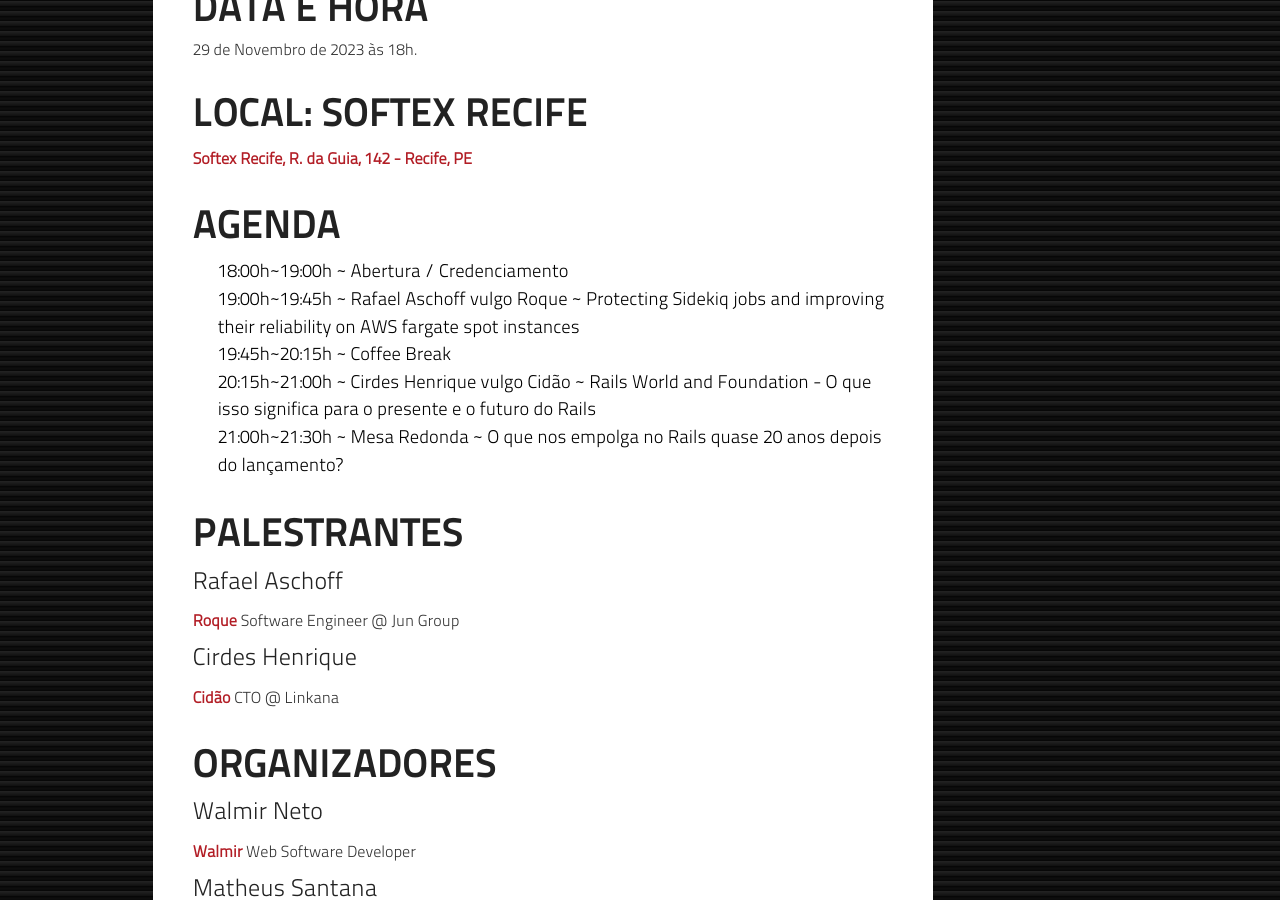
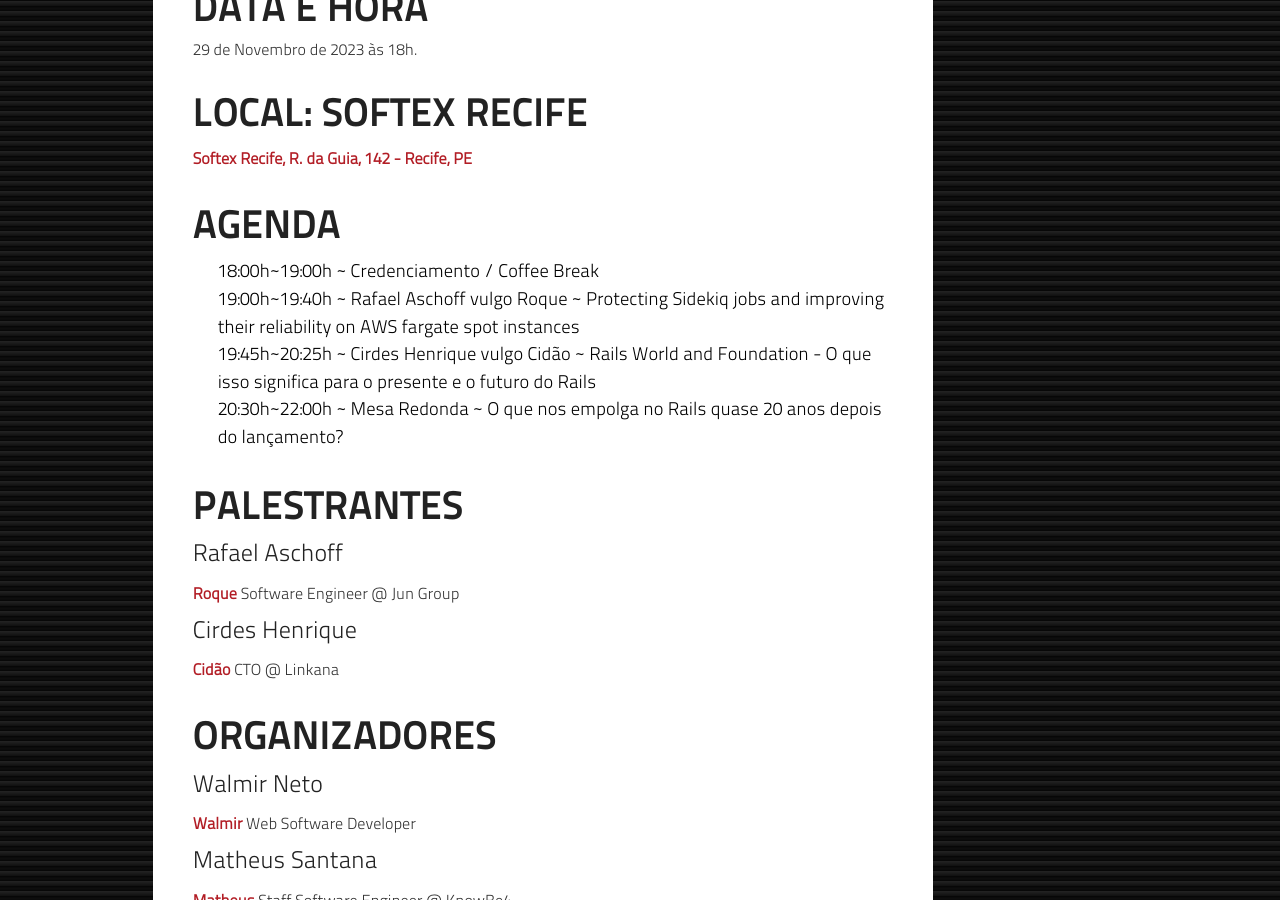
Before and after one commit to frevo-on-rails/frevo-on-rails.github.com, a Jekyll site: the page built from _posts/2023-11-29-encontro-de-novembro-2023.markdown, in a window 1280 px wide and 900 px high, scrolled down 489 px. Built offline with Jekyll 4.4.1, drawn with Linux system fonts in a browser that asks for light colours; nearby versions of some CDN libraries; comment, search, counter and statistics services are not loaded.

Commit message:
Atualiza agenda do evento

```diff
--- a/_posts/2023-11-29-encontro-de-novembro-2023.markdown
+++ b/_posts/2023-11-29-encontro-de-novembro-2023.markdown
@@ -18,11 +18,10 @@
 
 ## Agenda
 
-- 18:00h~19:00h ~ Abertura / Credenciamento
-- 19:00h~19:45h ~ Rafael Aschoff vulgo Roque ~ Protecting Sidekiq jobs and improving their reliability on AWS fargate spot instances
-- 19:45h~20:15h ~ Coffee Break
-- 20:15h~21:00h ~ Cirdes Henrique vulgo Cidão ~ Rails World and Foundation - O que isso significa para o presente e o futuro do Rails
-- 21:00h~21:30h ~ Mesa Redonda ~ O que nos empolga no Rails quase 20 anos depois do lançamento?
+- 18:00h~19:00h ~ Credenciamento / Coffee Break
+- 19:00h~19:40h ~ Rafael Aschoff vulgo Roque ~ Protecting Sidekiq jobs and improving their reliability on AWS fargate spot instances
+- 19:45h~20:25h ~ Cirdes Henrique vulgo Cidão ~ Rails World and Foundation - O que isso significa para o presente e o futuro do Rails
+- 20:30h~22:00h ~ Mesa Redonda ~ O que nos empolga no Rails quase 20 anos depois do lançamento?
 
 ## Palestrantes
 
```
